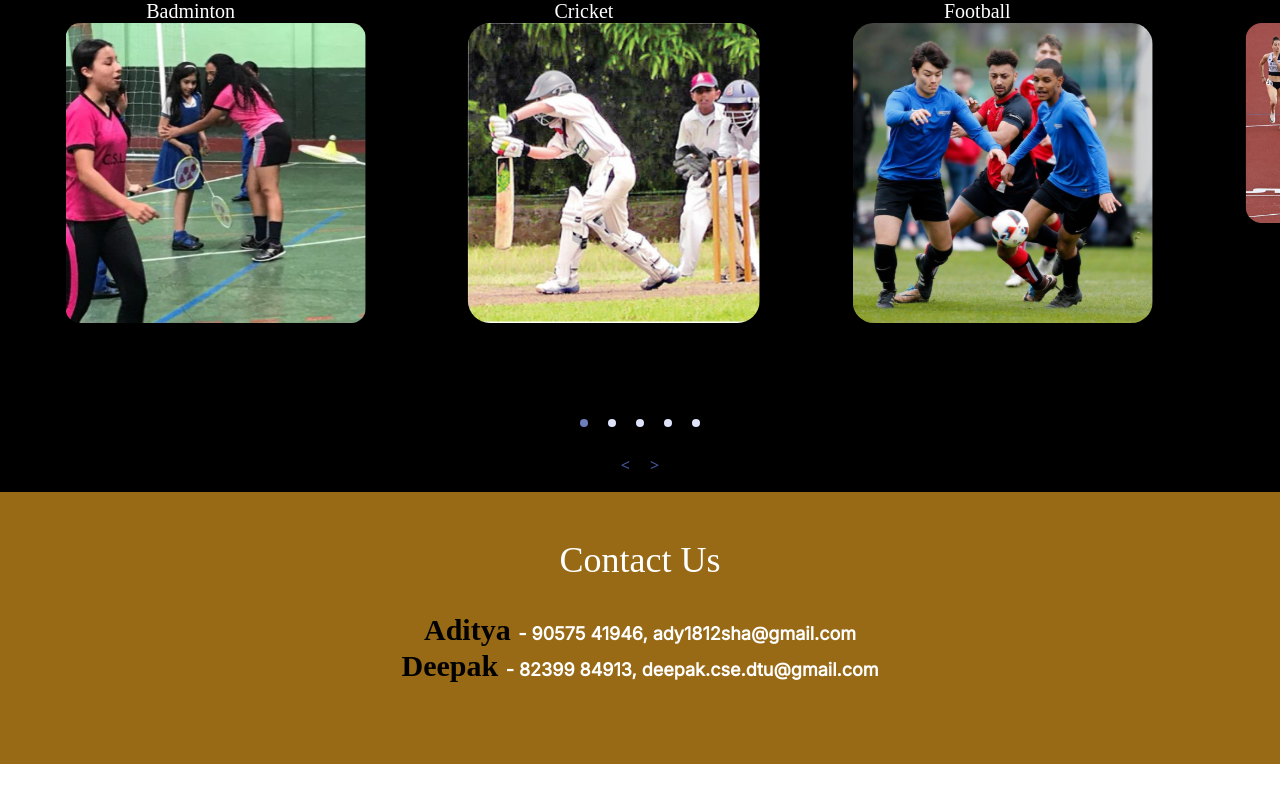
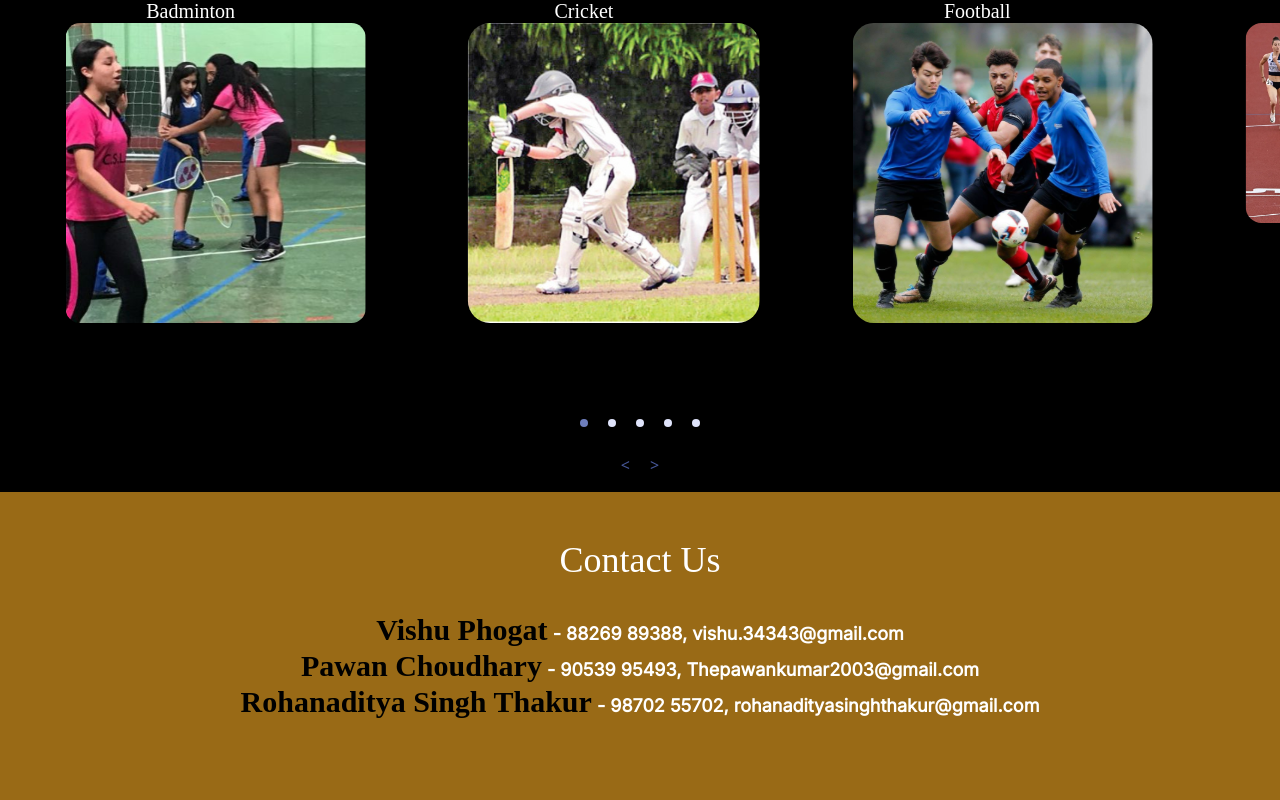
Before and after one commit to GargDivanshu/aahvan-2023, a Next.js app: page / in a window 1280 px wide. Shown: the part 1621-2421 px from the top of the page. Before the commit the page ends 2385 px from the top, so only its background shows below. Built offline with nearby package versions, Linux system fonts and the light colour scheme; a web font is replaced by a local one.

Commit message:
contact us section update

```diff
--- a/pages/contact.js
+++ b/pages/contact.js
@@ -6,9 +6,11 @@ const Contact = () => {
       <div className="flex flex-col pt-12 justify-center">
         <p className="stencil text-4xl text-[white] pb-8">Contact Us</p>
         <p className="font-inter text-lg font-semibold pb-20 text-white">
-          <span className="my-4 stencil text-3xl text-black ">Aditya </span> - 90575 41946, ady1812sha@gmail.com
+          <span className="my-4 stencil text-3xl text-black ">Vishu Phogat</span> - 88269 89388, vishu.34343@gmail.com
           <br></br>
-          <span className="my-4 stencil text-3xl text-black ">Deepak </span> - 82399 84913, deepak.cse.dtu@gmail.com
+          <span className="my-4 stencil text-3xl text-black ">Pawan Choudhary</span> - 90539 95493, Thepawankumar2003@gmail.com
+          <br></br>
+          <span className="my-4 stencil text-3xl text-black ">Rohanaditya Singh Thakur</span> - 98702 55702, rohanadityasinghthakur@gmail.com
         </p>
 
       </div>
```
